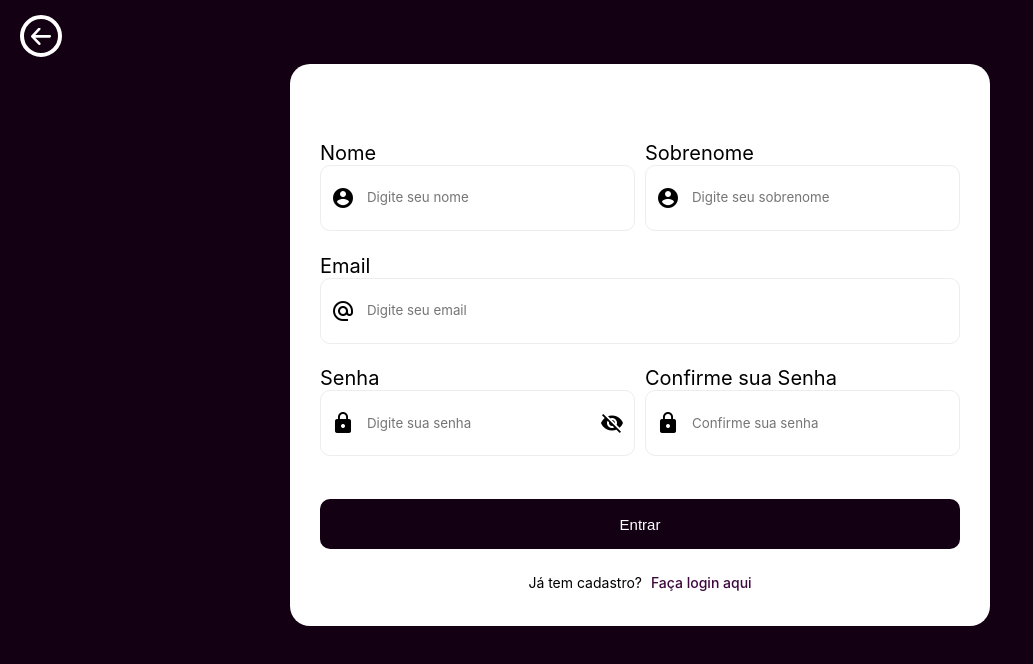
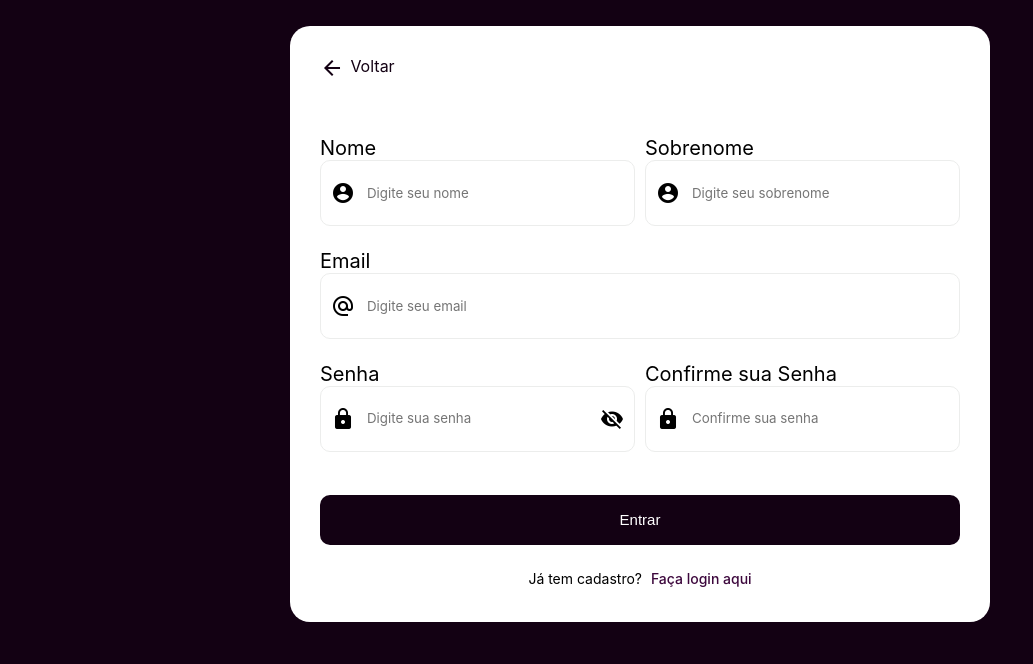
Before and after one commit to mafetrega/ProjetoProgramacaoWEB, a plain HTML site: page cadastro.html in a window 1280 px wide. Shown: the whole page, without its empty margins (0-1033 px from the left). Drawn offline with Linux system fonts and the light colour scheme.

Commit message:
Oitavo commit do projeto

```diff
--- a/cadastro.html
+++ b/cadastro.html
@@ -16,28 +16,8 @@
 
 <body>
 
-    <a href="index.html">
-        <button class="button">
-            <div class="button-box">
-                <span class="button-elem">
-                    <svg viewBox="0 0 46 40" xmlns="http://www.w3.org/2000/svg">
-                        <path
-                            d="M46 20.038c0-.7-.3-1.5-.8-2.1l-16-17c-1.1-1-3.2-1.4-4.4-.3-1.2 1.1-1.2 3.3 0 4.4l11.3 11.9H3c-1.7 0-3 1.3-3 3s1.3 3 3 3h33.1l-11.3 11.9c-1 1-1.2 3.3 0 4.4 1.2 1.1 3.3.8 4.4-.3l16-17c.5-.5.8-1.1.8-1.9z">
-                        </path>
-                    </svg>
-                </span>
-                <span class="button-elem">
-                    <svg viewBox="0 0 46 40">
-                        <path
-                            d="M46 20.038c0-.7-.3-1.5-.8-2.1l-16-17c-1.1-1-3.2-1.4-4.4-.3-1.2 1.1-1.2 3.3 0 4.4l11.3 11.9H3c-1.7 0-3 1.3-3 3s1.3 3 3 3h33.1l-11.3 11.9c-1 1-1.2 3.3 0 4.4 1.2 1.1 3.3.8 4.4-.3l16-17c.5-.5.8-1.1.8-1.9z">
-                        </path>
-                    </svg>
-                </span>
-            </div>
-        </button>
-    </a>
-
     <form class="form" id="cadastro">
+        <a class="voltar" href="index.html"><i class="material-icons">arrow_back</i> Voltar</a>
         <p id="msg"></p>
 
         <div class="flex-row">
--- a/css/style_login.css
+++ b/css/style_login.css
@@ -39,7 +39,7 @@ body {
     background-color: #ffffff;
     padding: 30px;
     width: 50%;
-    margin: 5% auto;
+    margin: 2% auto;
     border-radius: 20px;
     font-family: -apple-system, BlinkMacSystemFont, 'Segoe UI', Roboto, Oxygen, Ubuntu, Cantarell, 'Open Sans', 'Helvetica Neue', sans-serif;
 }
```
Also changed, not shown: resenhas/resenha_gilmore.html (renamed from resenha.html, +5 -7 lines), resenhas_criticas.html (+1 -1 lines).
